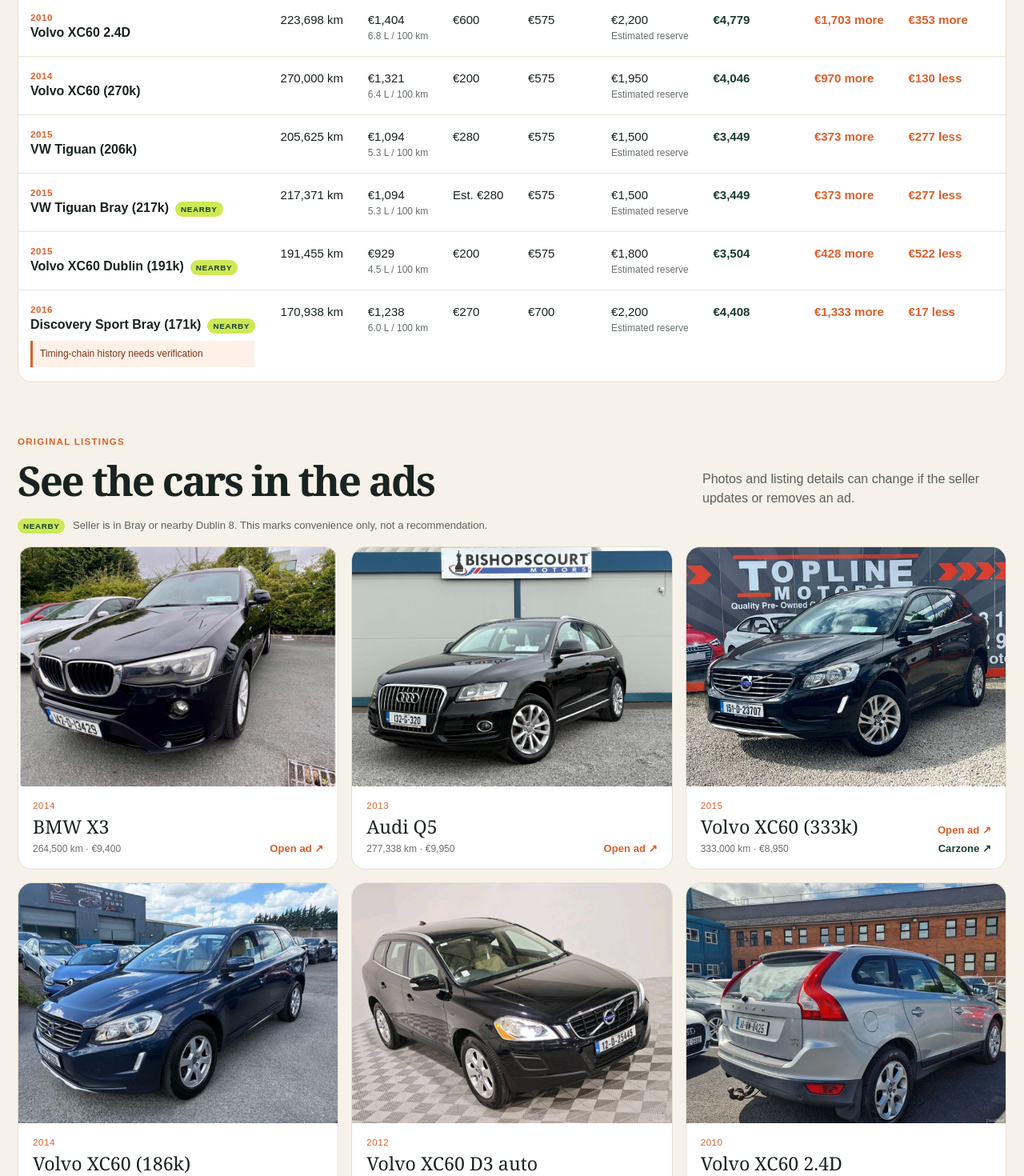
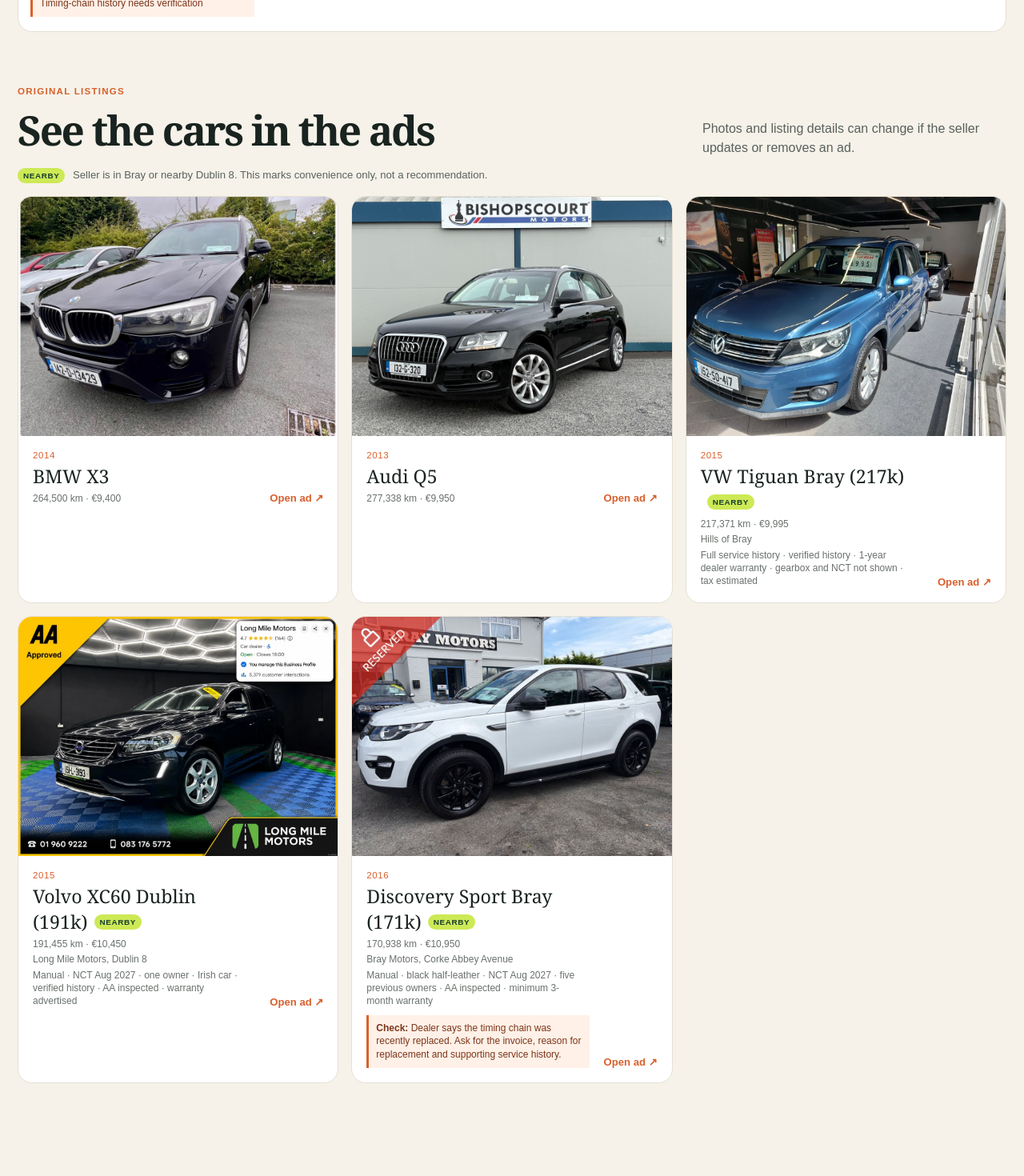
Before and after one commit to crowlede/car-comparison-site, a React (Vite) app: page / in a window 1280 px wide. Shown: the part 1330-2800 px from the top of the page at 80% size. After the commit the page ends 2736 px from the top, so only its background shows below. Built offline with nearby package versions, Linux system fonts and the light colour scheme.

Commit message:
Remove private-seller listings; keep dealerships only

```diff
--- a/app/page.tsx
+++ b/app/page.tsx
@@ -67,91 +67,6 @@
     image: "/car-comparison-site/audi-q5.jpg",
   },
 {
-    name: "Volvo XC60 2.0D",
-    short: "Volvo XC60 (333k)",
-    year: "2015",
-    price: 8950,
-    mileage: "333,000 km",
-    tax: 200,
-    insurance: [500, 650],
-    economy: 6.4,
-    fuel: "Diesel",
-    maintenance: [1400, 2500],
-    adUrl: "https://www.donedeal.ie/cars-for-sale/volvo-xc60-new-nct-full-leather-serviced-/42321876",
-    alternateAdUrl: "https://www.carzone.ie/used-cars/volvo/xc60/fpa/4450220#Search",
-    image: "/car-comparison-site/volvo-xc60-2015-donedeal.jpg",
-  },
-  {
-    name: "Volvo XC60 2.0D 186k",
-    short: "Volvo XC60 (186k)",
-    year: "2014",
-    price: 8950,
-    mileage: "186,683 km",
-    tax: 200,
-    insurance: [500, 650],
-    economy: 6.4,
-    fuel: "Diesel",
-    maintenance: [1300, 2300],
-    adUrl: "https://www.donedeal.ie/cars-for-sale/2014-volvo-xc60-2-0l-diesel-new-nct-06-2027/42404123",
-    image: "/car-comparison-site/volvo-xc60-2014-low-mileage.jpg",
-  },
-  {
-    name: "Volvo XC60 D3 Lux automatic",
-    short: "Volvo XC60 D3 auto",
-    year: "2012",
-    price: 6650,
-    mileage: "263,000 km",
-    tax: 790,
-    insurance: [500, 650],
-    economy: 7.2,
-    fuel: "Diesel",
-    maintenance: [1500, 2700],
-    adUrl: "https://www.donedeal.ie/cars-for-sale/2012-volvo-xc60-d3-lux-automatic-new-nct/42564899",
-    image: "/car-comparison-site/volvo-xc60-2012-auto.jpg",
-  },
-  {
-    name: "Volvo XC60 2.4D",
-    short: "Volvo XC60 2.4D",
-    year: "2010",
-    price: 6450,
-    mileage: "223,698 km",
-    tax: 600,
-    insurance: [500, 650],
-    economy: 6.8,
-    fuel: "Diesel",
-    maintenance: [1600, 2800],
-    adUrl: "https://www.donedeal.ie/cars-for-sale/volvo-xc60-2010-full-service-history/41196023",
-    image: "/car-comparison-site/volvo-xc60-2010.jpg",
-  },
-  {
-    name: "Volvo XC60 2.0D 270k",
-    short: "Volvo XC60 (270k)",
-    year: "2014",
-    price: 5400,
-    mileage: "270,000 km",
-    tax: 200,
-    insurance: [500, 650],
-    economy: 6.4,
-    fuel: "Diesel",
-    maintenance: [1400, 2500],
-    adUrl: "https://www.donedeal.ie/cars-for-sale/2014-volvo-xc60/42407355",
-    image: "/car-comparison-site/volvo-xc60-2014-270k.jpg",
-  },
-  {
-    name: "Volkswagen Tiguan 2.0 TDI Trend & Fun",
-    short: "VW Tiguan (206k)",
-    year: "2015",
-    price: 8950,
-    mileage: "205,625 km",
-    tax: 280,
-    insurance: [500, 650],
-    economy: 5.3,
-    fuel: "Diesel",
-    maintenance: [1100, 1900],
-    adUrl: "https://www.donedeal.ie/cars-for-sale/151-vw-tiguan-2-0tdi-new-nct-warranty/41838393",
-    image: "/car-comparison-site/vw-tiguan-2015-206k.webp",
-  },
-  {
     name: "Volkswagen Tiguan 2.0 TDI",
     short: "VW Tiguan Bray (217k)",
     year: "2015",
@@ -203,7 +118,7 @@
     location: "Bray Motors, Corke Abbey Avenue",
     listingDetails: "Manual · black half-leather · NCT Aug 2027 · five previous owners · AA inspected · minimum 3-month warranty",
     listingWarning: "Dealer says the timing chain was recently replaced. Ask for the invoice, reason for replacement and supporting service history.",
-  },
+  }
 ];
 
 const euro = (amount: number) =>
```
Lines whose indentation alone changed are shown as unchanged.
